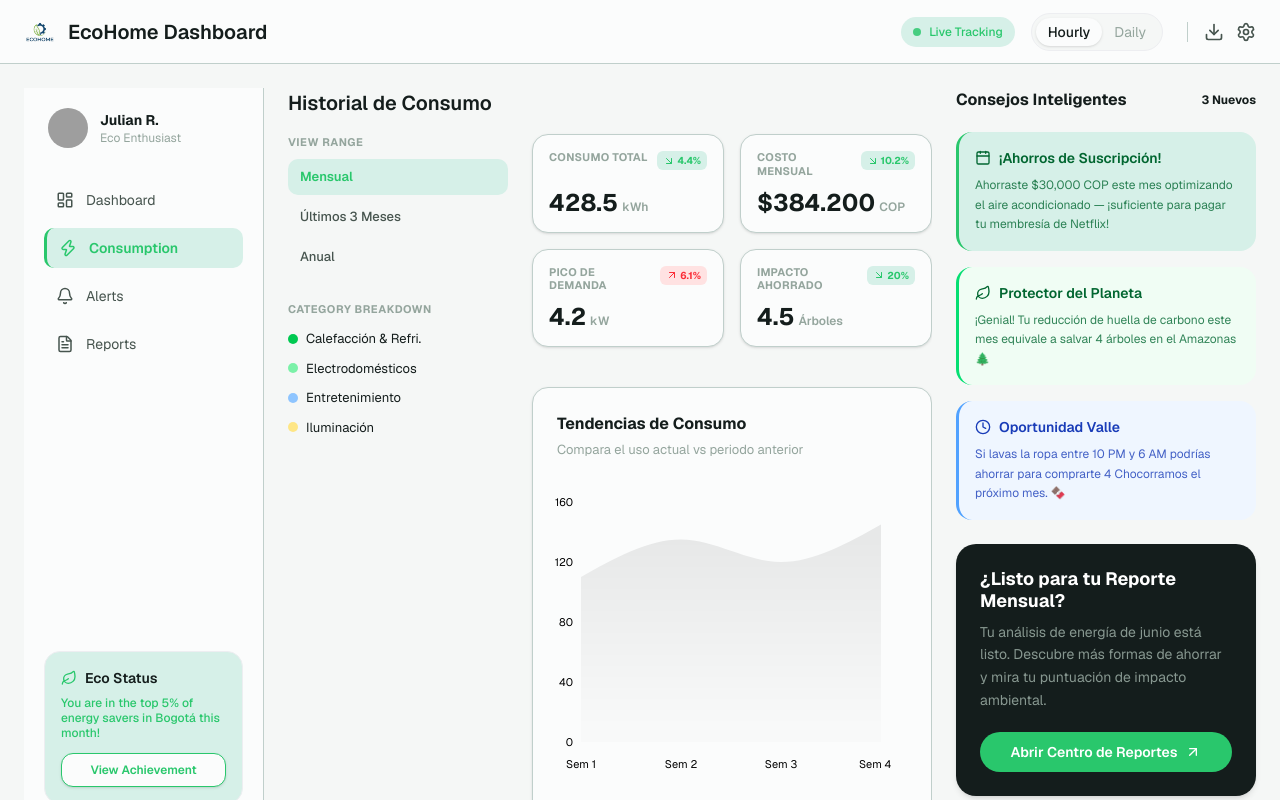
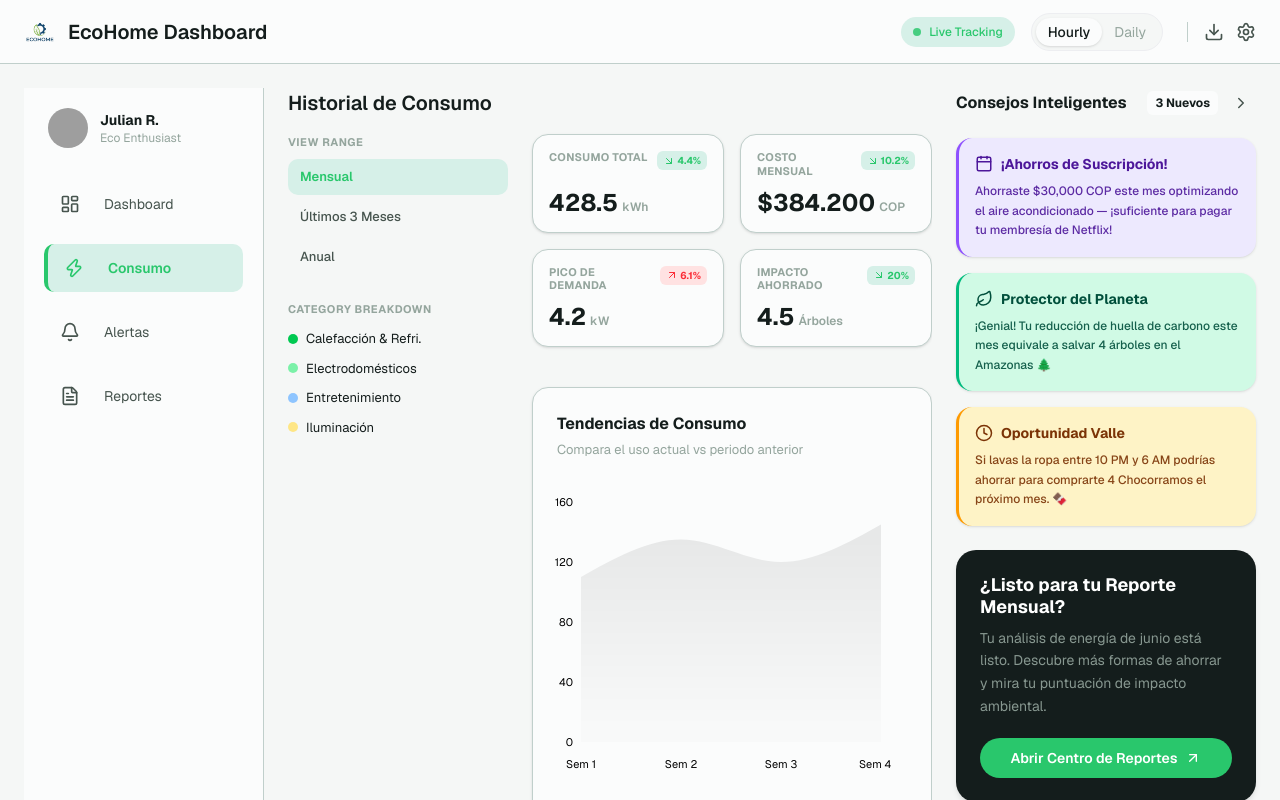
Before and after one commit to EmanuelGarciaR/EcoHome, a Next.js app in the folder frontend/: page /dashboard/consumption in a window 1280 px wide. Shown: the top 800 px of the page. Built offline with nearby package versions, Linux system fonts and the light colour scheme; grey boxes are pictures that could not be loaded.

Commit message:
[FEAT]: implement dashboard layout and consumption analysis components

```diff
--- a/frontend/app/dashboard/consumption/page.tsx
+++ b/frontend/app/dashboard/consumption/page.tsx
@@ -20,7 +20,7 @@ export default function ConsumptionPage() {
       <Header />
       <div className="max-w-[1440px] mx-auto px-6 py-6">
         {/* Same base layout structure */}
-        <div className="grid grid-cols-[240px_1fr_300px] gap-6 items-start">
+        <div className="grid grid-cols-[240px_1fr_auto] gap-6 items-start">
           <Sidebar />
 
           <main className="flex flex-col w-full h-full overflow-hidden">
--- a/frontend/app/page.tsx
+++ b/frontend/app/page.tsx
@@ -10,7 +10,7 @@ export default function Home() {
     <div className="min-h-screen flex flex-col w-full">
       <Header />
       <div className="w-full px-6 py-6 flex-grow">
-        <div className="max-w-[1440px] mx-auto w-full grid grid-cols-[240px_1fr_300px] gap-6 items-start">
+        <div className="max-w-[1440px] mx-auto w-full grid grid-cols-[240px_1fr_auto] gap-6 items-start">
           <Sidebar />
 
           <main className="flex flex-col gap-6 w-full min-w-0">
--- a/frontend/src/components/dashboard/InsightsPanel.tsx
+++ b/frontend/src/components/dashboard/InsightsPanel.tsx
@@ -1,44 +1,97 @@
-import React from 'react';
-import { Calendar, Leaf, Clock, ArrowUpRight, Zap } from 'lucide-react';
+'use client';
+
+import React, { useState } from 'react';
+import { Calendar, Leaf, Clock, ArrowUpRight, Zap, ChevronRight, ChevronLeft } from 'lucide-react';
 
 export default function InsightsPanel() {
+  const [isCollapsed, setIsCollapsed] = useState(false);
+
+  if (isCollapsed) {
+    return (
+      <aside className="w-[60px] flex flex-col gap-6 items-center transition-all duration-300 pt-1">
+        <button
+          onClick={() => setIsCollapsed(false)}
+          className="p-2 bg-app-card border border-border-light rounded-full hover:bg-app-bg transition-colors shadow-sm"
+          title="Desplegar consejos"
+        >
+          <ChevronLeft size={20} className="text-text-secondary hover:text-text-primary" />
+        </button>
+
+        <div className="flex flex-col gap-4 w-full px-2">
+          <div
+            className="w-11 h-11 mx-auto rounded-xl bg-violet-100 border-l-[3px] border-violet-500 text-violet-900 flex items-center justify-center cursor-pointer hover:shadow-md transition-all shadow-sm"
+            title="¡Ahorros de Suscripción!"
+            onClick={() => setIsCollapsed(false)}
+          >
+            <Calendar size={20} />
+          </div>
+          <div
+            className="w-11 h-11 mx-auto rounded-xl bg-emerald-100 border-l-[3px] border-emerald-500 text-emerald-900 flex items-center justify-center cursor-pointer hover:shadow-md transition-all shadow-sm"
+            title="Protector del Planeta"
+            onClick={() => setIsCollapsed(false)}
+          >
+            <Leaf size={20} />
+          </div>
+          <div
+            className="w-11 h-11 mx-auto rounded-xl bg-amber-100 border-l-[3px] border-amber-500 text-amber-900 flex items-center justify-center cursor-pointer hover:shadow-md transition-all shadow-sm"
+            title="Oportunidad Valle"
+            onClick={() => setIsCollapsed(false)}
+          >
+            <Clock size={20} />
+          </div>
+        </div>
+      </aside>
+    );
+  }
+
   return (
-    <aside className="w-[300px] flex flex-col gap-4">
+    <aside className="w-[300px] flex flex-col gap-4 transition-all duration-300">
       {/* Header */}
       <header className="flex justify-between items-center mb-1">
-        <h2 className="text-[16px] font-bold text-text-primary">Consejos Inteligentes</h2>
-        <span className="text-xs font-bold text-text-primary">3 Nuevos</span>
+        <div className="flex items-center gap-2">
+          <h2 className="text-[16px] font-bold text-text-primary">Consejos Inteligentes</h2>
+        </div>
+        <div className="flex items-center gap-2">
+          <span className="text-xs font-bold text-text-primary bg-app-card px-2 py-1 rounded-md">3 Nuevos</span>
+          <button
+            onClick={() => setIsCollapsed(true)}
+            className="p-1.5 text-text-secondary hover:text-text-primary hover:bg-app-card rounded-md transition-colors"
+            title="Contraer consejos"
+          >
+            <ChevronRight size={18} />
+          </button>
+        </div>
       </header>
 
-      {/* Insight 1: Teal */}
-      <article className="bg-success-bg border-l-[3px] border-brand p-4 rounded-2xl flex flex-col gap-2">
-        <div className="flex items-center gap-2 text-green-800 font-semibold text-sm">
-          <Calendar size={16} />
+      {/* Insight 1: Violet */}
+      <article className="bg-violet-100 border-l-[3px] border-violet-500 p-4 rounded-2xl flex flex-col gap-2 shadow-sm transition-transform hover:-translate-y-1">
+        <div className="flex items-center gap-2 text-violet-900 font-bold text-sm">
+          <Calendar size={18} />
           ¡Ahorros de Suscripción!
         </div>
-        <p className="text-xs text-green-800 opacity-80 leading-relaxed">
+        <p className="text-xs text-violet-900 opacity-90 leading-relaxed font-medium">
           Ahorraste $30,000 COP este mes optimizando el aire acondicionado — ¡suficiente para pagar tu membresía de Netflix!
         </p>
       </article>
 
-      {/* Insight 2: Green */}
-      <article className="bg-green-50 border-l-[3px] border-green-400 p-4 rounded-2xl flex flex-col gap-2">
-        <div className="flex items-center gap-2 text-green-800 font-semibold text-sm">
-          <Leaf size={16} />
+      {/* Insight 2: Emerald */}
+      <article className="bg-emerald-100 border-l-[3px] border-emerald-500 p-4 rounded-2xl flex flex-col gap-2 shadow-sm transition-transform hover:-translate-y-1">
+        <div className="flex items-center gap-2 text-emerald-900 font-bold text-sm">
+          <Leaf size={18} />
           Protector del Planeta
         </div>
-        <p className="text-xs text-green-800 opacity-80 leading-relaxed">
+        <p className="text-xs text-emerald-900 opacity-90 leading-relaxed font-medium">
           ¡Genial! Tu reducción de huella de carbono este mes equivale a salvar 4 árboles en el Amazonas 🌲
         </p>
       </article>
 
-      {/* Insight 3: Blue */}
-      <article className="bg-blue-50 border-l-[3px] border-blue-400 p-4 rounded-2xl flex flex-col gap-2">
-        <div className="flex items-center gap-2 text-blue-800 font-semibold text-sm">
-          <Clock size={16} />
+      {/* Insight 3: Amber */}
+      <article className="bg-amber-100 border-l-[3px] border-amber-500 p-4 rounded-2xl flex flex-col gap-2 shadow-sm transition-transform hover:-translate-y-1">
+        <div className="flex items-center gap-2 text-amber-900 font-bold text-sm">
+          <Clock size={18} />
           Oportunidad Valle
         </div>
-        <p className="text-xs text-blue-800 opacity-80 leading-relaxed">
+        <p className="text-xs text-amber-900 opacity-90 leading-relaxed font-medium">
           Si lavas la ropa entre 10 PM y 6 AM podrías ahorrar para comprarte 4 Chocorramos el próximo mes. 🍫
         </p>
       </article>
--- a/frontend/src/components/layout/Sidebar.tsx
+++ b/frontend/src/components/layout/Sidebar.tsx
@@ -10,9 +10,9 @@ export default function Sidebar() {
 
   const navItems = [
     { name: 'Dashboard', href: '/', icon: LayoutDashboard },
-    { name: 'Consumption', href: '/dashboard/consumption', icon: Zap },
-    { name: 'Alerts', href: '/dashboard/alerts', icon: Bell },
-    { name: 'Reports', href: '/dashboard/reports', icon: FileText },
+    { name: 'Consumo', href: '/dashboard/consumption', icon: Zap },
+    { name: 'Alertas', href: '/dashboard/alerts', icon: Bell },
+    { name: 'Reportes', href: '/dashboard/reports', icon: FileText },
   ];
 
   return (
@@ -33,7 +33,7 @@ export default function Sidebar() {
         </div>
 
         {/* Nav Items */}
-        <nav className="flex flex-col gap-2">
+        <nav className="flex flex-col gap-4">
           {navItems.map((item) => {
             const isActive = pathname === item.href;
             const Icon = item.icon;
@@ -42,13 +42,12 @@ export default function Sidebar() {
               <Link
                 key={item.name}
                 href={item.href}
-                className={`flex items-center gap-3 h-[40px] px-3 rounded-[10px] transition-colors ${
-                  isActive
-                    ? 'bg-success-bg text-brand border-l-3 border-brand font-semibold'
-                    : 'text-text-secondary hover:bg-app-bg hover:text-text-primary'
-                }`}
+                className={`flex items-center gap-6 h-[48px] px-4 rounded-[10px] transition-colors ${isActive
+                  ? 'bg-success-bg text-brand border-l-4 border-brand font-semibold'
+                  : 'text-text-secondary hover:bg-app-bg hover:text-text-primary'
+                  }`}
               >
-                <Icon size={18} />
+                <Icon size={20} />
                 <span className="text-sm">{item.name}</span>
               </Link>
             );
@@ -57,7 +56,7 @@ export default function Sidebar() {
       </div>
 
       {/* Bottom Area - Eco Status */}
-      <article aria-label="Eco Status" className="bg-success-bg rounded-2xl p-4 border border-border-subtle mt-4">
+      {/* <article aria-label="Eco Status" className="bg-success-bg rounded-2xl p-4 border border-border-subtle mt-4">
         <div className="flex items-center gap-2 mb-2">
           <Leaf size={16} className="text-brand" />
           <span className="font-semibold text-text-primary text-sm">Eco Status</span>
@@ -68,7 +67,7 @@ export default function Sidebar() {
         <button className="w-full bg-app-card border border-brand text-brand text-xs font-semibold py-2 rounded-xl shadow-sm hover:bg-brand hover:text-white transition-colors">
           View Achievement
         </button>
-      </article>
+      </article> */}
     </aside>
   );
 }
```
